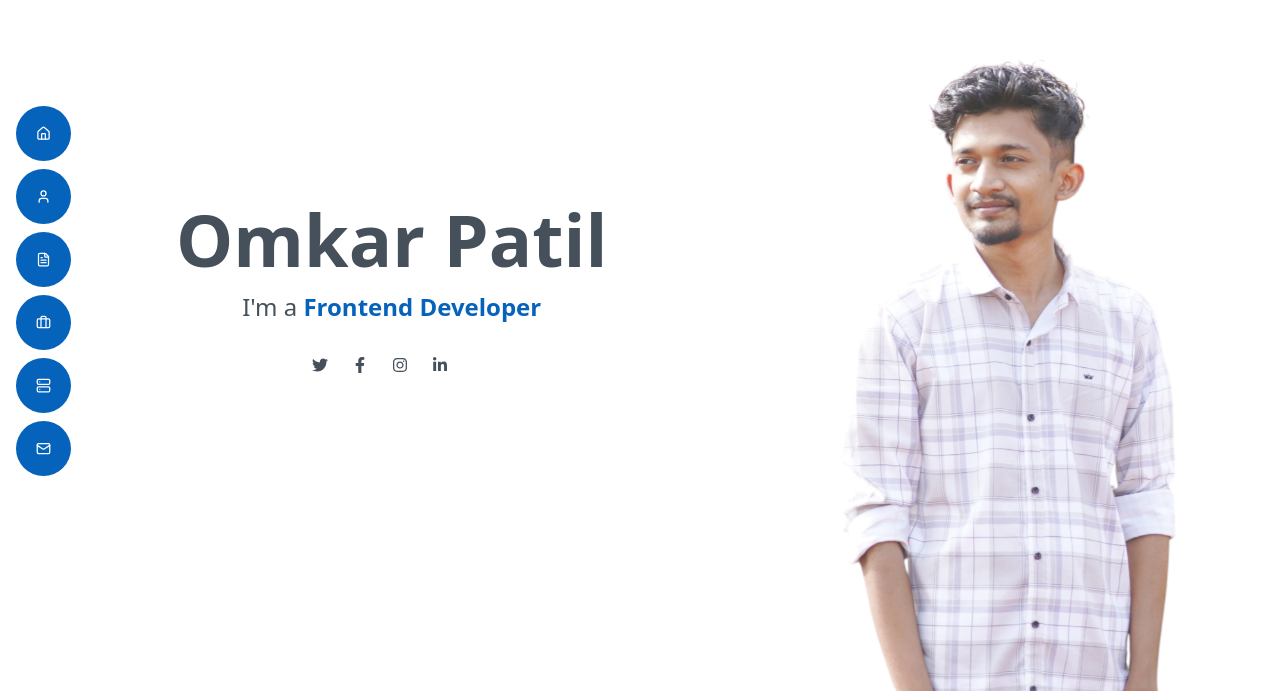
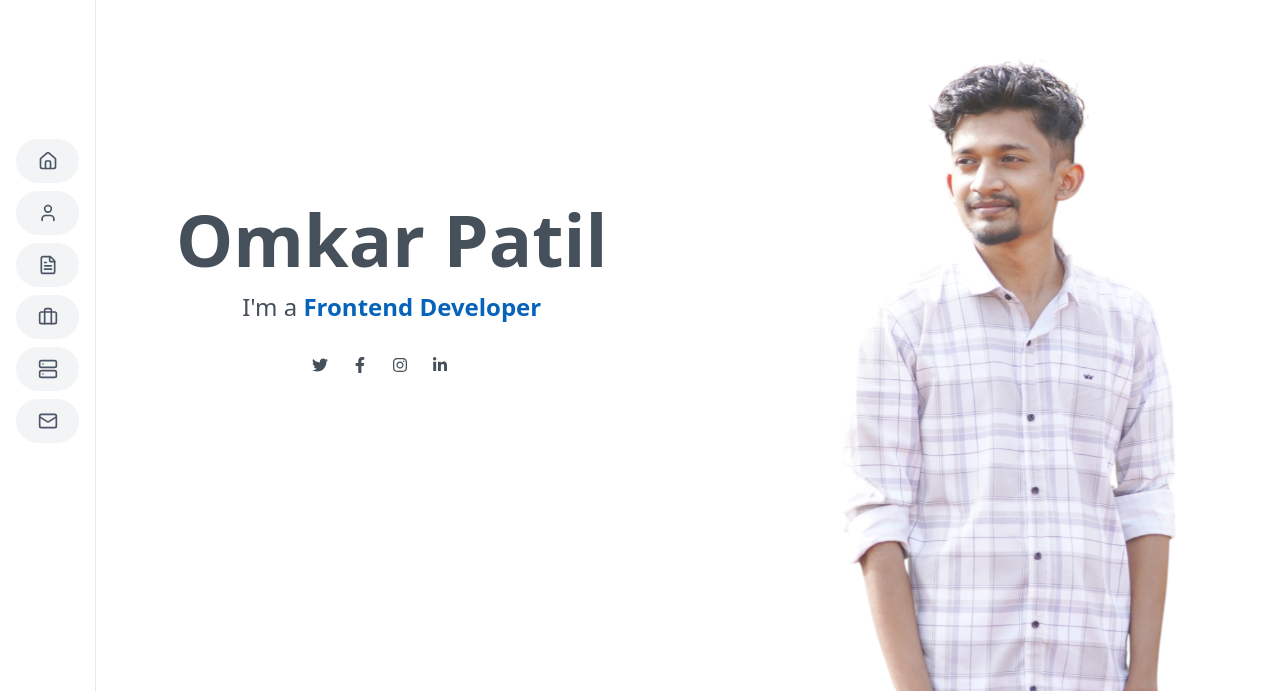
Before and after one commit to omkarpatil2906/my-portfolio, a React (Vite) app: page / in a window 1280 px wide. Shown: the part 109-802 px from the top of the page. Built offline with nearby package versions, Linux system fonts and the light colour scheme.

Commit message:
proper resonsive navar

```diff
--- a/src/components/Navbar.jsx
+++ b/src/components/Navbar.jsx
@@ -1,12 +1,42 @@
-import React, { useState } from 'react'
+import React, { useState, useEffect } from 'react'
 import { motion } from 'framer-motion'
 import { Briefcase, FileText, Home, Mail, Menu, Server, User, X } from 'lucide-react';
-import { useLocation } from 'react-router-dom';
 
 function Navbar() {
     const [open, setOpen] = useState(false);
+    const [isMobile, setIsMobile] = useState(window.innerWidth < 1024);
 
+    // Handle window resize
+    useEffect(() => {
+        const handleResize = () => {
+            const mobile = window.innerWidth < 1024;
+            setIsMobile(mobile);
 
+            // Close mobile menu when switching to desktop
+            if (!mobile) {
+                setOpen(false);
+            }
+        };
+
+        window.addEventListener('resize', handleResize);
+
+        // Check on mount
+        handleResize();
+
+        return () => window.removeEventListener('resize', handleResize);
+    }, []);
+
+    // Close menu on mobile when clicking outside
+    useEffect(() => {
+        const handleClickOutside = (event) => {
+            if (isMobile && open && !event.target.closest('nav') && !event.target.closest('button')) {
+                setOpen(false);
+            }
+        };
+
+        document.addEventListener('mousedown', handleClickOutside);
+        return () => document.removeEventListener('mousedown', handleClickOutside);
+    }, [open, isMobile]);
 
     const navItems = [
         { id: 'hero', icon: Home, label: 'Home' },
@@ -15,51 +45,73 @@ function Navbar() {
         { id: 'portfolio', icon: Briefcase, label: 'Portfolio' },
         { id: 'services', icon: Server, label: 'Services' },
         { id: 'contact', icon: Mail, label: 'Contact' }
-    ]
+    ];
 
-    const handleNavClick = (id) => {
+    const scrollToSection = (id) => {
+        const element = document.getElementById(id);
+        if (element) {
+            element.scrollIntoView({ behavior: 'smooth' });
+        }
 
-    }
+        // Close mobile menu after clicking
+        if (isMobile) {
+            setOpen(false);
+        }
+    };
 
     return (
         <>
+            {/* Mobile Menu Toggle Button */}
             <motion.button
                 initial={{ opacity: 0 }}
                 animate={{ opacity: 1 }}
-                // transition={{ duration: 1 }}
+                transition={{ duration: 0.5 }}
                 onClick={() => setOpen(!open)}
-                className='lg:hidden fixed right-4 z-50 bg-blue-500 text-white p-2 rounded-full'
+                className='lg:hidden fixed top-4 right-4 z-50 bg-blue-600 text-white p-2 rounded-full shadow-lg'
             >
                 {open ? <X size={24} /> : <Menu size={24} />}
             </motion.button>
 
+            {/* Overlay for mobile */}
+            {isMobile && open && (
+                <motion.div
+                    initial={{ opacity: 0 }}
+                    animate={{ opacity: 1 }}
+                    exit={{ opacity: 0 }}
+                    onClick={() => setOpen(false)}
+                    className="fixed inset-0 bg-white bg-opacity-50 z-30 lg:hidden"
+                />
+            )}
+
+            {/* Navigation */}
             <motion.nav
-                initial={{ x: -300 }}
-                animate={{ x: open || window.innerWidth >= 1024 ? 0 : -300 }}
-                className="fixed top-0 left-0 h-full  z-40 p-4  shadow-lg lg:shadow-none"
-
+                initial={false}
+                animate={{
+                    x: isMobile ? (open ? 0 : -300) : 0
+                }}
+                transition={{ duration: 0.3, ease: "easeInOut" }}
+                className="fixed top-0 left-0 h-full bg-white border-r border-gray-200 z-40 p-4 lg:w-24 w-72 shadow-lg lg:shadow-none"
             >
-                <div className="flex flex-col  justify-center h-full gap-2">
-                    {navItems.map((item) => (
+                <div className="flex flex-col justify-center h-full gap-2">
+                    {navItems.map((item, index) => (
                         <motion.button
                             key={item.id}
-                            whileHover={{ scale: 1.05, width: '100%' }}
+                            initial={{ opacity: 0, x: -20 }}
+                            animate={{ opacity: 1, x: 0 }}
+                            transition={{ duration: 0.5, delay: index * 0.1 }}
+                            whileHover={{ scale: 1.05 }}
                             whileTap={{ scale: 0.95 }}
                             onClick={() => scrollToSection(item.id)}
-                            className={`flex justify-center items-center gap-3 p-5 rounded-full transition-all ${item.id
-                                ? 'bg-[#0563BB] text-white'
-                                : 'bg-gray-100 text-gray-600 hover:bg-[#0563BB] hover:text-white'
-                                }`}
+                            className="flex items-center lg:justify-center gap-3 p-3 rounded-full transition-all bg-gray-100 text-gray-600 hover:bg-[#0563BB] hover:text-white"
                         >
-                            <item.icon size={15} />
-                            {/* <span className="lg:hidden">{item.label}</span> */}
+                            <item.icon size={20} />
+                            <span className="lg:hidden">{item.label}</span>
                         </motion.button>
                     ))}
                 </div>
             </motion.nav>
-
         </>
-    )
+    );
 }
 
-export default Navbar
+export default Navbar;
```
